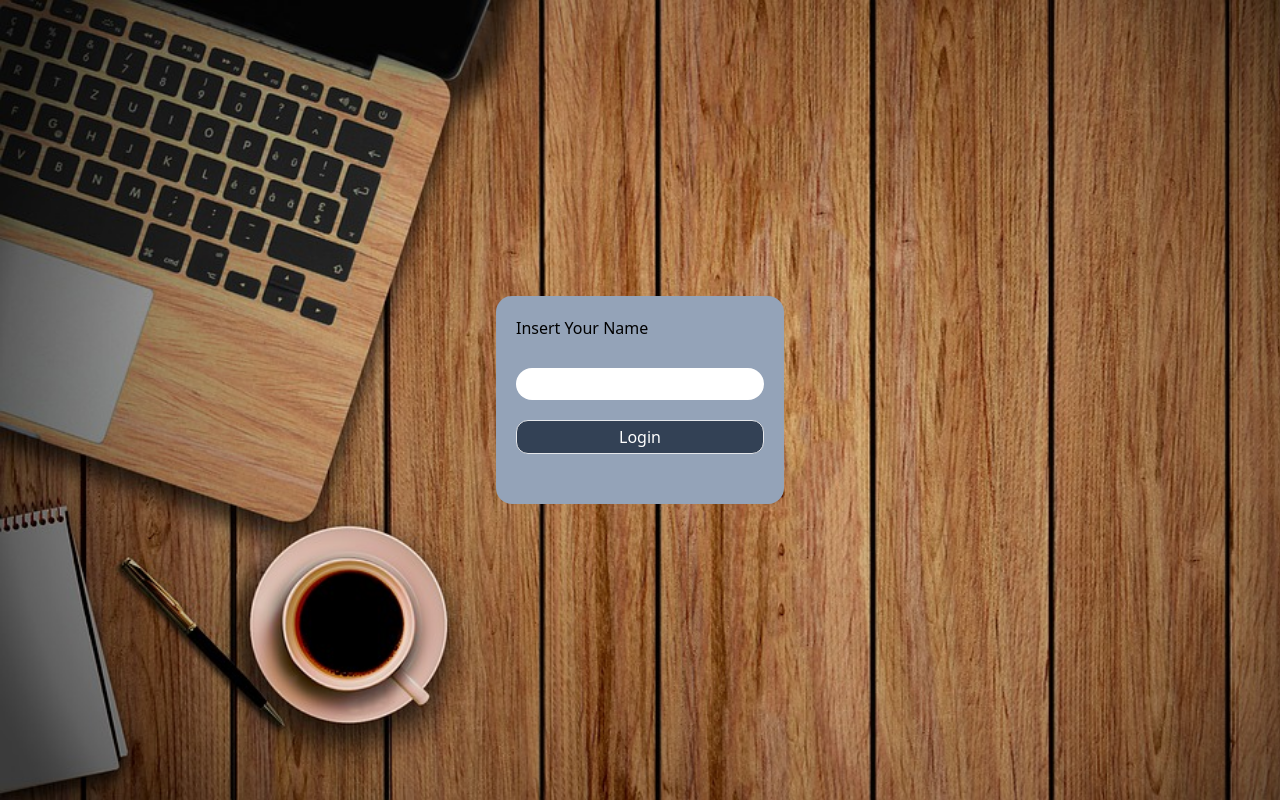
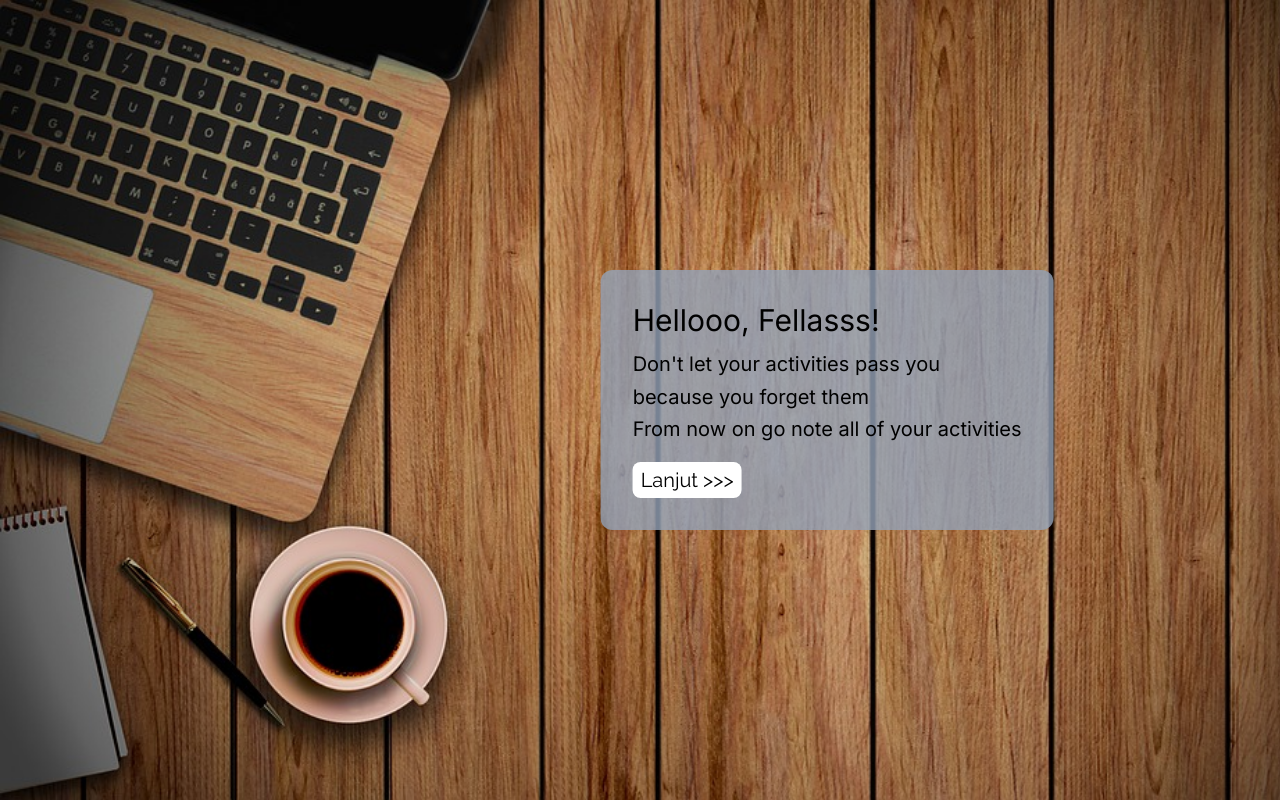
Before and after one commit to si-saaref/todo-app-redux, a React (Create React App) app: page / in a window 1280 px wide. Built offline with nearby package versions, Linux system fonts and the light colour scheme.

Commit message:
style: styling splashpage

```diff
--- a/src/component/pages/SplashPage.jsx
+++ b/src/component/pages/SplashPage.jsx
@@ -2,25 +2,67 @@ import { useNavigate } from "react-router";
 import useForm from "../useForm";
 import * as action from "../../config/redux/name/actions";
 import { useDispatch } from "react-redux";
+import { useCallback, useEffect, useState } from "react";
 
 export default function SplashPage() {
   const navigate = useNavigate();
+  const dispatch = useDispatch();
   const { value, handleChange } = useForm();
-  const dispatch = useDispatch();
+  const [visibleText, setVisibleText] = useState('flex');
+  const [visibleForm, setVisibleForm] = useState('hidden');
+  const [blur, setBlur] = useState('');
+
+  const setUpBlur = useCallback(function () {
+    setBlur('blur-sm');
+  });
+
+  const setNoneBlur = useCallback(function () {
+    setBlur('');
+  });
+
+  useEffect(() => {
+    const textDiv = document.getElementById('textForm');
+    const loginDiv = document.getElementById('loginForm');
+    const bgDiv = document.getElementById('background');
+    textDiv.addEventListener('mouseover', setUpBlur);
+    textDiv.addEventListener('mouseout', setNoneBlur);
+    loginDiv.addEventListener('click', setUpBlur);
+    bgDiv.addEventListener('click', setNoneBlur, true);
+  })
 
   const handleSubmit = () => {
+    if (value === "") {
+      return;
+    }
     dispatch(action.addUser(value))
-    // alert(value);
     navigate("/todo");
+    // alert(value); m m
+  };
+
+  const handleVisibleForm = () => {
+    setVisibleText('hidden');
+    setVisibleForm('flex')
   }
 
   return (
-    <div className="flex bg-Coffe-bg bg-cover h-screen justify-center items-center">
-      <div className="flex flex-col gap-7 w-72 h-52 bg-slate-400 rounded-2xl p-5">
-        <h1>Insert Your Name</h1>
-        <div className="flex flex-col gap-5">
-          <input type="text" name="name" id="name" required value={value} onChange={handleChange} className="rounded-3xl px-3 py-1" />
-          <button className="border bg-slate-700 text-white rounded-xl p-1" onClick={handleSubmit}>Login</button>
+    <div className="">
+      <div className={`bg-Coffe-bg bg-cover h-screen ${blur} duration-50`} id="background"></div>
+      <div className={`absolute right-0 top-1/2 translate-position items-center ${visibleText}`} id="textForm">
+        <div className="bg-semi-slate rounded-xl p-8 font-inter text-xl leading-relaxed">
+          <h1 className="text-3xl mb-2.5">Hellooo, Fellasss!</h1>
+          <h2>Don't let your activities pass you</h2>
+          <h2>because you forget them</h2>
+          <h2>From now on go note all of your activities</h2>
+          <button className="bg-white rounded-lg py-0.5 px-2 mt-4 font-raleway hover:font-semibold hover:border-2 hover:border-slate-900" onClick={handleVisibleForm}>Lanjut >>></button>
+        </div>
+      </div>
+      <div className={`absolute right-0 top-1/2 h-screen justify-center items-center translate-position ${visibleForm}`} id="loginForm">
+        <div className="flex flex-col gap-7 w-96 h-56 bg-backdrop text-white rounded-2xl p-6 border-2">
+          <h1 className="font-raleway text-2xl">Let me know your name</h1>
+          <div className="flex flex-col gap-5">
+            <input type="text" name="name" id="name" required value={value} onChange={handleChange} className="rounded-3xl px-3 py-1 text-black" autoComplete="off" />
+            <button className="border bg-slate-700 text-white rounded-xl p-1" onClick={handleSubmit}>Login</button>
+          </div>
         </div>
       </div>
     </div>
--- a/src/component/pages/TodoPage.jsx
+++ b/src/component/pages/TodoPage.jsx
@@ -46,7 +46,7 @@ export default function TodoPage() {
             <h1 className="self-start text-xl md:text-2xl font-raleway">
               Haii <span>{userName}</span>
             </h1>
-            <button className="hover:bg-slate-500 px-4 duration-300 rounded-lg" onClick={handleLogOut}>
+            <button className="hover:bg-slate-400 px-4 duration-300 rounded-lg" onClick={handleLogOut}>
               <GrLogout />
             </button>
           </div>
--- a/src/index.css
+++ b/src/index.css
@@ -9,3 +9,7 @@
     --semi-transparent: 55, 65, 81, .6;
   }
 }
+
+.translate-position {
+  transform: translate(-50%, -50%);
+}
--- a/tailwind.config.js
+++ b/tailwind.config.js
@@ -10,13 +10,19 @@ module.exports = {
       colors: {
         'semi-transparent': 'rgba(55, 65, 81, .6)',
         'semi-gray': '#3C4043',
-        'semi-white': '#9AA0A6'
+        'semi-white': '#9AA0A6',
+        'backdrop': 'rgba(0,0,0,0.7)',
+        'semi-backdrop': 'rgba(0,0,0,0.3)',
+        'semi-slate': 'rgba(148, 163, 184, 0.8)'
       },
       fontFamily: {
         baloo: ['"Baloo 2"'],
         cairo: ['"Cairo"'],
         inter: ['"Inter"'],
         raleway: ['"Raleway"']
+      },
+      blur: {
+        xs: '2px',
       }
     }
   },
```
